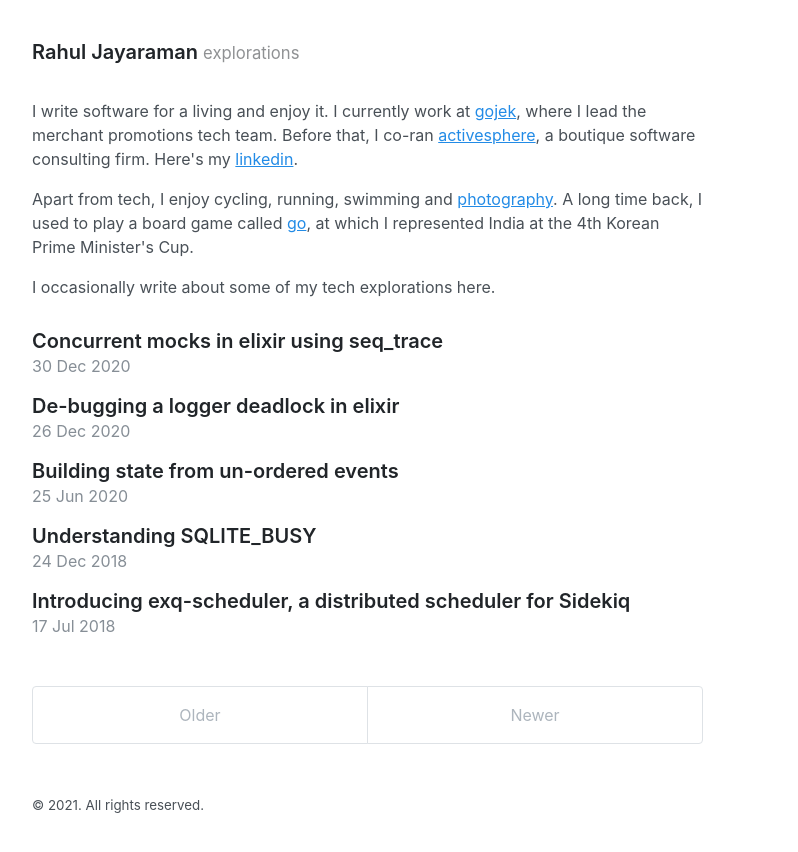
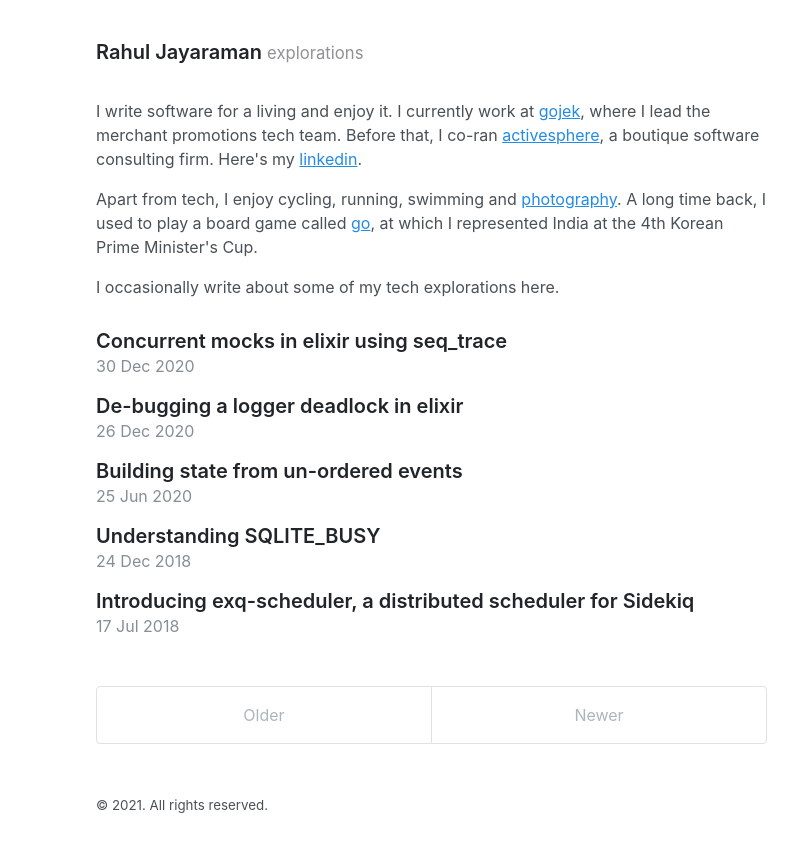
Before and after one commit to rahuljayaraman/rahuljayaraman.github.io, a Jekyll site: the page built from index.html, in a window 1280 px wide. Shown: the top 852 px of the page, without its empty margins (184-982 px from the left). Built offline with Jekyll 4.4.1, drawn with Linux system fonts in a browser that asks for light colours; the list of posts is cut into pages by our own code.

Commit message:
Fix mobile layout

```diff
--- a/_sass/_layout.scss
+++ b/_sass/_layout.scss
@@ -6,7 +6,10 @@
   max-width: 45rem;
   padding-left: var(--spacer-2);
   padding-right: var(--spacer-2);
-  margin-left:  15%;
+  margin-left: auto;
+  @media (min-width: 1280px) {
+    margin-left:  20%;
+  }
   margin-right: auto;
 }
 
```
